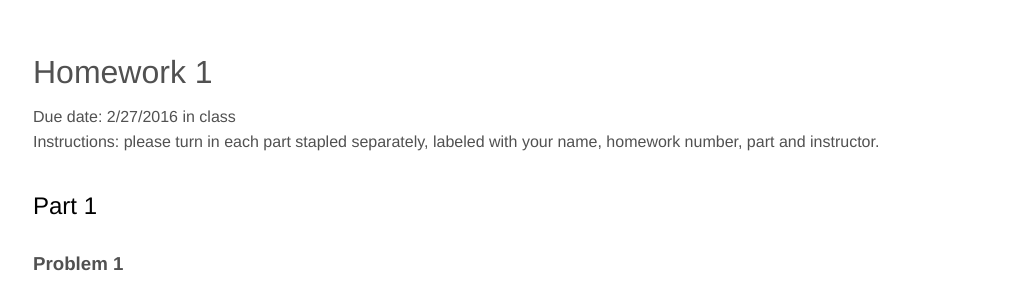
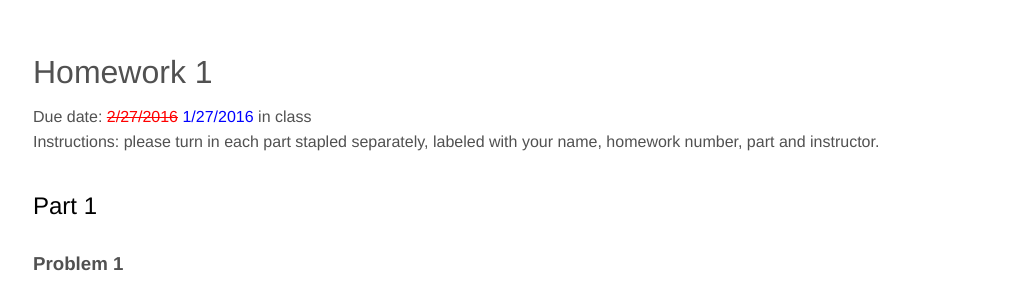
Before and after one commit to jnylam/jnylam.github.io, a Jekyll site: the page built from _courses/55/homework01.md, in a window 1280 px wide. Shown: the part 193-484 px from the top of the page, without its empty margins (127-1151 px from the left). Built offline with Jekyll 4.4.1, drawn with Linux system fonts in a browser that asks for light colours; formulas are drawn with MathJax 3.

Commit message:
hw 1 cs 55 due date

```diff
--- a/_courses/55/homework01.md
+++ b/_courses/55/homework01.md
@@ -6,7 +6,7 @@ navorder: 0
 mathjax: true
 ---
 
-Due date: 2/27/2016 in class
+Due date: <del>2/27/2016</del> <ins>1/27/2016</ins> in class
 Instructions: please turn in each part stapled separately, labeled with your name, homework number, part and instructor.
 
 ## Part 1
--- a/_sass/common.sass
+++ b/_sass/common.sass
@@ -33,6 +33,7 @@ del
 
 ins
   color: #00F
+  text-decoration: none
 
 hr
   border: none
```
